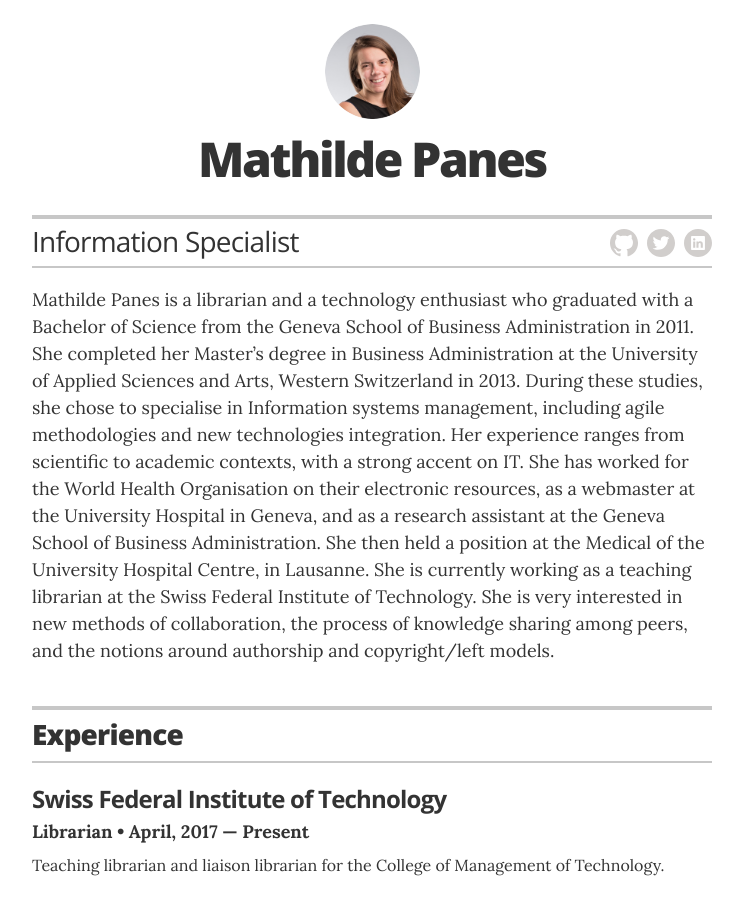
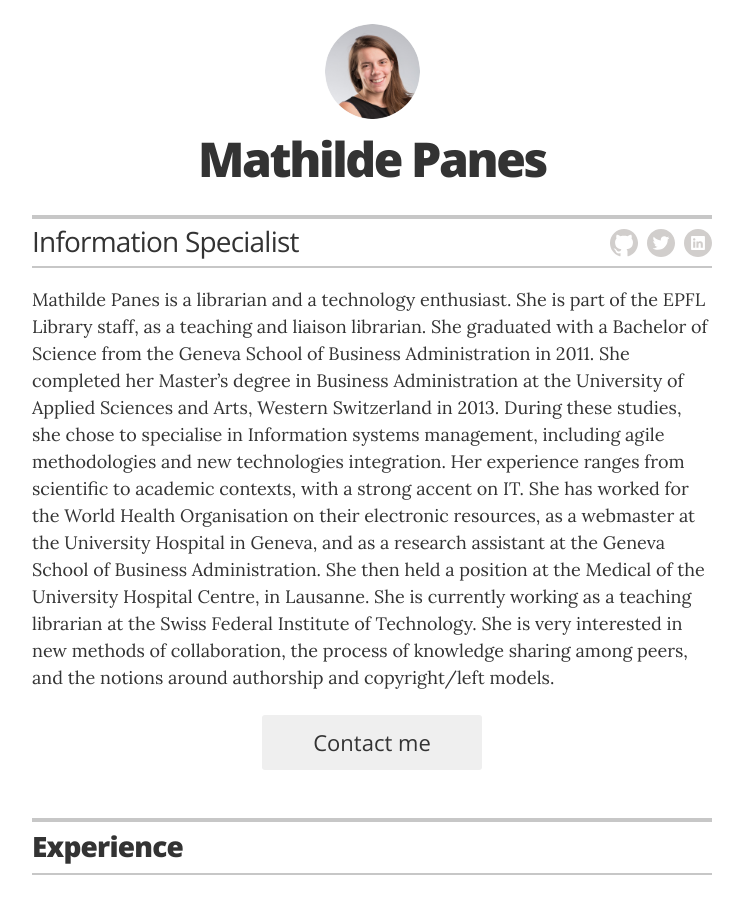
Before and after one commit to railyards/cv-resume, a Jekyll site: the page built from index.html, in a window 1280 px wide and 900 px high. Shown: the whole window, without its empty margins (268-1011 px from the left). Built offline with Jekyll 4.4.1, drawn with Linux system fonts in a browser that asks for light colours.

Commit message:
updated bio

```diff
--- a/_config.yml
+++ b/_config.yml
@@ -16,7 +16,9 @@ resume_contact_email:           "mathilde.panes[@]protonmail.com"
 resume_contact_telephone:       "+41 76 679 93 37"
 resume_contact_address:         "Chemin des Bruyères 3, 1007 Lausanne"
 resume_header_contact_info: "Chemin des Bruyères 3, 1007 Lausanne| homerjsimpson@youremailaddress.com"
-resume_header_intro: "<p>Mathilde Panes is a librarian and a technology enthusiast who graduated with a Bachelor of Science from the Geneva School of Business Administration in 2011. She completed her Master’s degree in Business Administration at the University of Applied Sciences and Arts, Western Switzerland in 2013. During these studies, she chose to specialise in Information systems management, including agile methodologies and new technologies integration.
+resume_header_intro: "<p>Mathilde Panes is a librarian and a technology enthusiast. She is part of the EPFL Library staff, as a teaching and liaison librarian.
+
+She graduated with a Bachelor of Science from the Geneva School of Business Administration in 2011. She completed her Master’s degree in Business Administration at the University of Applied Sciences and Arts, Western Switzerland in 2013. During these studies, she chose to specialise in Information systems management, including agile methodologies and new technologies integration.
 
 Her experience ranges from scientific to academic contexts, with a strong accent on IT. She has worked for the World Health Organisation on their electronic resources, as a webmaster at the University Hospital in Geneva, and as a research assistant at the Geneva School of Business Administration. She then held a position at the Medical of the University Hospital Centre, in Lausanne. She is currently working as a teaching librarian at the Swiss Federal Institute of Technology. She is very interested in new methods of collaboration, the process of knowledge sharing among peers, and the notions around authorship and copyright/left models.</p>"
 
@@ -24,7 +26,7 @@ Her experience ranges from scientific to academic contexts, with a strong accent
 # "no" to display an "I'm not looking for work" message,
 # or remove the resume_looking_for_work option entirely
 # to leave blank
-# resume_looking_for_work:        "yes"
+resume_looking_for_work:        "yes"
 
 # Decide which sections to use
 # comment out to hide
```
